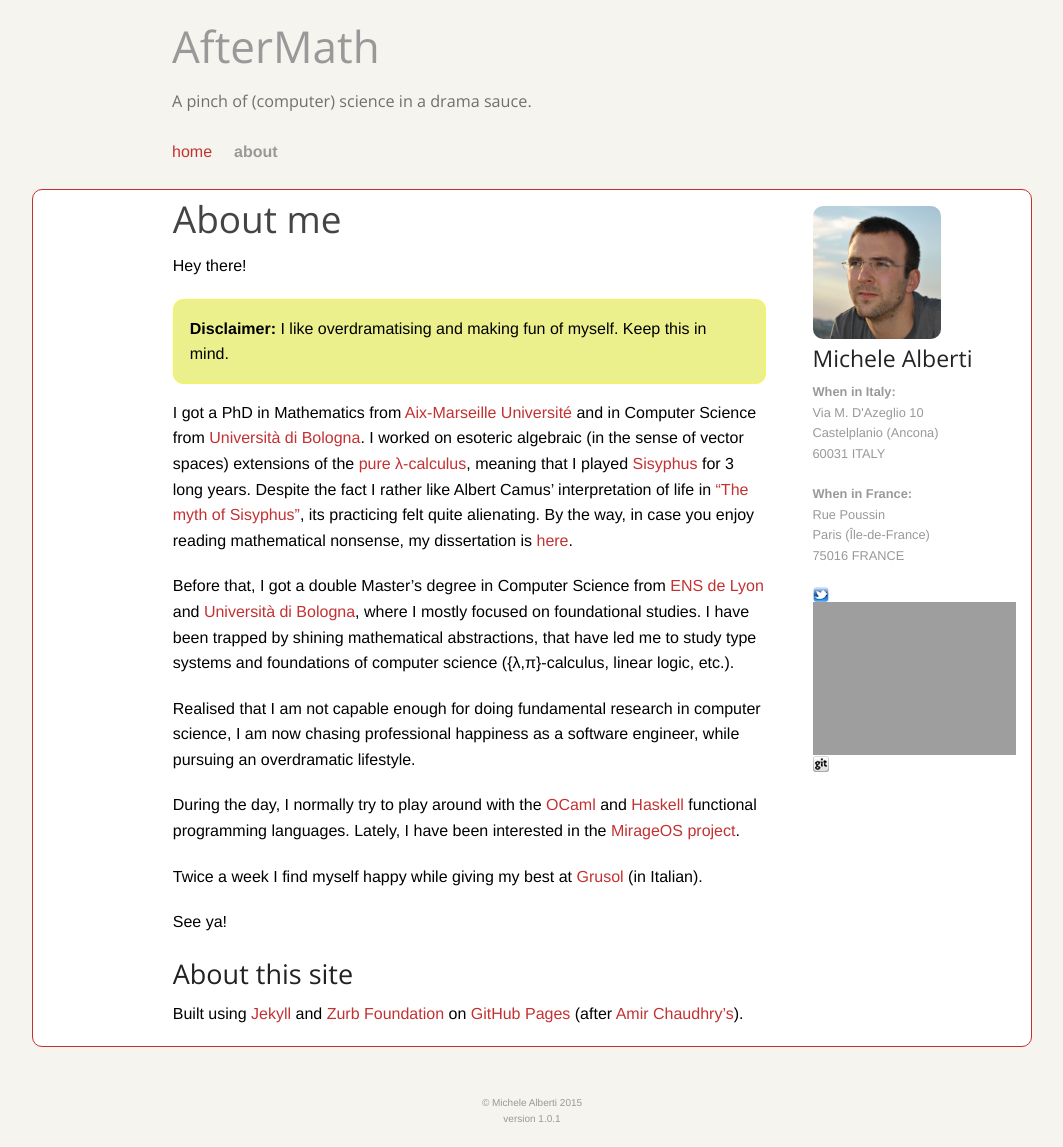
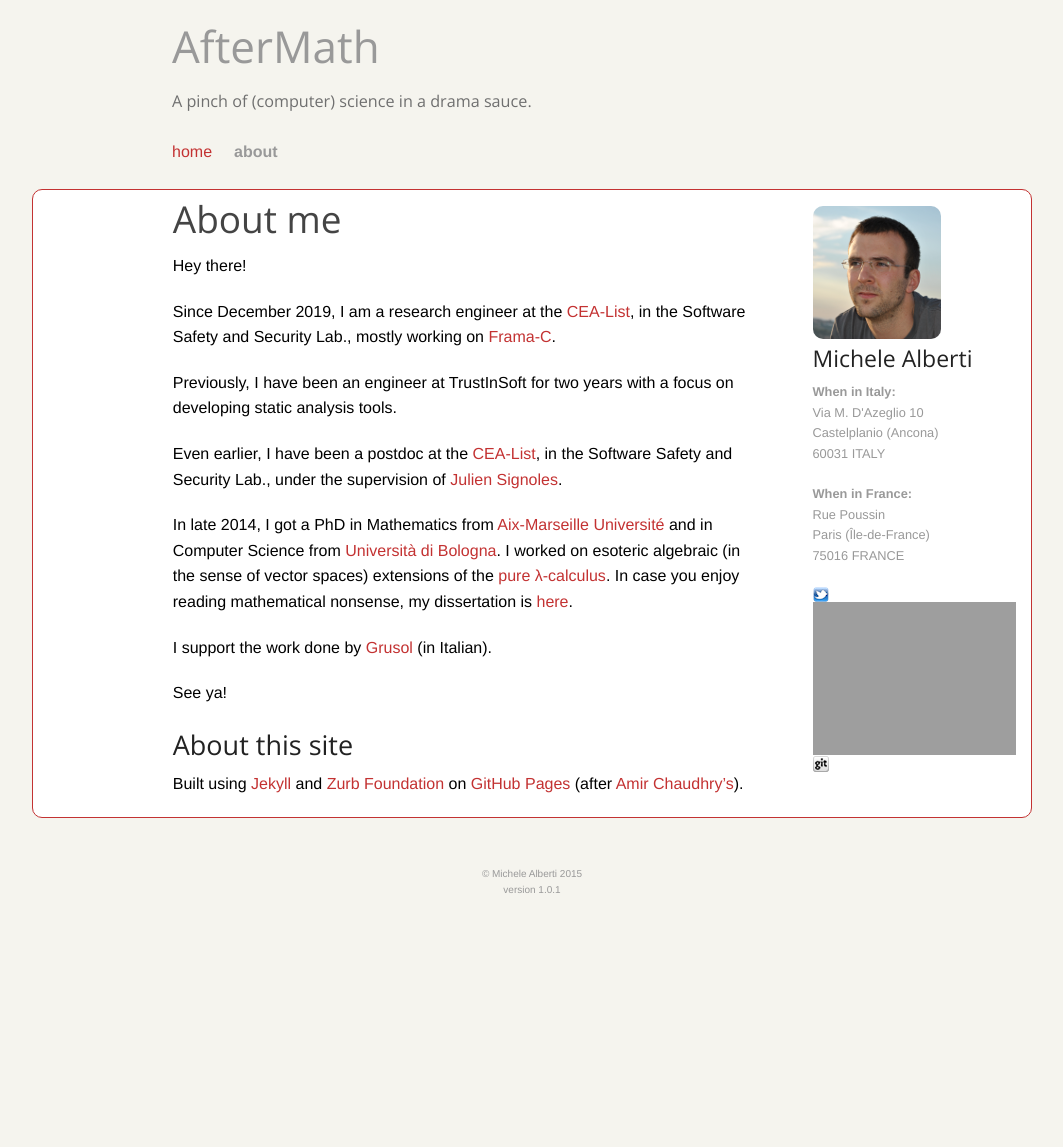
Before and after one commit to lambdaxdotx/lambdaxdotx.github.io, a Jekyll site: the page built from about.md, in a window 1280 px wide. Shown: the whole page, without its empty margins (108-1171 px from the left). Built offline with Jekyll 4.4.1, drawn with Linux system fonts in a browser that asks for light colours; after the commit the page ends 918 px from its top, so only the background shows below that.

Commit message:
[About] Rework and update the infos.

```diff
--- a/about.md
+++ b/about.md
@@ -8,39 +8,27 @@ navtitle: about
 
 Hey there!
 
-<p class="message"><strong>Disclaimer:</strong> I like overdramatising and
-making fun of myself. Keep this in mind.</p>
+Since December 2019, I am a research engineer at the
+[CEA-List](http://www-list.cea.fr/en/), in the Software Safety and Security Lab.,
+mostly working on [Frama-C](https://www.frama-c.com/).
 
-I got a PhD in Mathematics from [Aix-Marseille
-Université](http://www.univ-amu.fr/) and in Computer Science from
-[Università di Bologna](http://www.unibo.it/). I worked on esoteric
-algebraic (in the sense of vector spaces) extensions of the [pure
-&#x3BB;-calculus](http://en.wikipedia.org/wiki/Lambda_calculus), meaning
-that I played [Sisyphus](http://en.wikipedia.org/wiki/Sisyphus) for 3 long
-years. Despite the fact I rather like Albert Camus' interpretation of life
-in ["The myth of
-Sisyphus"](http://en.wikipedia.org/wiki/The_Myth_of_Sisyphus), its
-practicing felt quite alienating. By the way, in case you enjoy reading
-mathematical nonsense, my dissertation is [here]({{ site.baseurl }}{{ site.phd }}).
+Previously, I have been an engineer at TrustInSoft for two years with a focus on
+developing static analysis tools.
 
-Before that, I got a double Master's degree in Computer Science from [ENS
-de Lyon](http://www.ens-lyon.eu/) and [Università di
-Bologna](http://www.unibo.it/), where I mostly focused on foundational
-studies. I have been trapped by shining mathematical abstractions, that
-have led me to study type systems and foundations of computer science
-({&#x3BB;,&pi;}-calculus, linear logic, etc.).
+Even earlier, I have been a postdoc at the
+[CEA-List](http://www-list.cea.fr/en/), in the Software Safety and Security
+Lab., under the supervision of [Julien
+Signoles](http://julien.signoles.free.fr/).
 
-Realised that I am not capable enough for doing fundamental research in
-computer science, I am now chasing professional happiness as a software
-engineer, while pursuing an overdramatic lifestyle.
+In late 2014, I got a PhD in Mathematics from [Aix-Marseille
+Université](http://www.univ-amu.fr/) and in Computer Science from [Università di
+Bologna](http://www.unibo.it/). I worked on esoteric algebraic (in the sense of
+vector spaces) extensions of the [pure
+&#x3BB;-calculus](http://en.wikipedia.org/wiki/Lambda_calculus). In case you
+enjoy reading mathematical nonsense, my dissertation is [here]({{ site.baseurl
+}}{{ site.phd }}).
 
-During the day, I normally try to play around with the
-[OCaml](http://www.ocaml.org/) and [Haskell](http://www.haskell.org/)
-functional programming languages. Lately, I have been interested in the
-[MirageOS project](http://openmirage.org/).
-
-Twice a week I find myself happy while giving my best at
-[Grusol](http://grusol.it/) (in Italian).
+I support the work done by [Grusol](http://grusol.it/) (in Italian).
 
 See ya!
 
```
